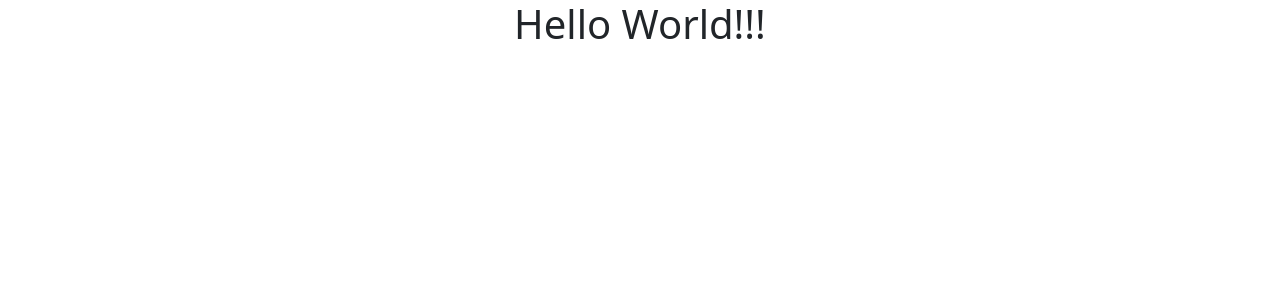
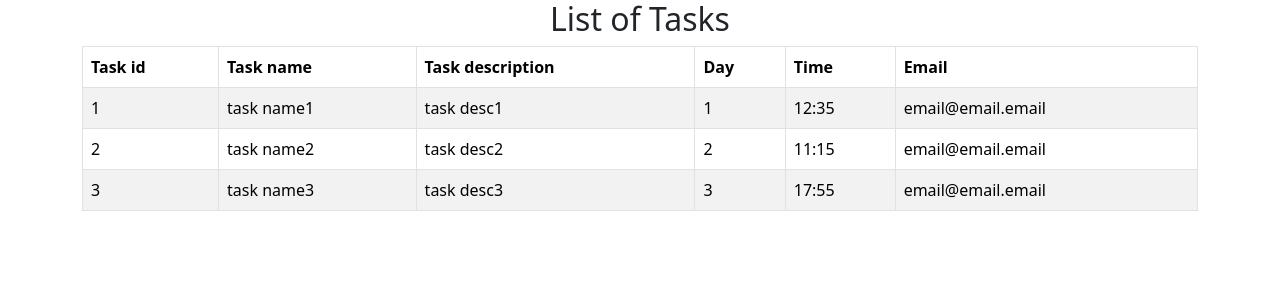
Before and after one commit to Easyfumi/task-web-frontend, a React (Vite) app in the folder task-frontend/: page / in a window 1280 px wide. Shown: the top 300 px of the page. Built offline with nearby package versions, Linux system fonts and the light colour scheme.

Commit message:
table for list of tasks

```diff
--- a/task-frontend/src/App.jsx
+++ b/task-frontend/src/App.jsx
@@ -1,11 +1,11 @@
 import './App.css'
-import HelloWorld from './HelloWorld'
+import ListTaskComponent from './components/ListTaskComponent'
 
 function App() {
 
   return (
     <>
-    <HelloWorld />
+    <ListTaskComponent />
     </>
   )
 }
--- /dev/null
+++ b/task-frontend/src/components/ListTaskComponent.jsx
@@ -0,0 +1,69 @@
+import React from 'react'
+
+const ListTaskComponent = () => {
+   const dummyData = [
+      {
+         "id":1,
+         "nameOfTask": "task name1 ",
+         "description": "task desc1",
+         "day": 1,
+         "time": "12:35",
+         "email": "email@email.email"
+     },
+     {
+         "id":2,
+         "nameOfTask": "task name2 ",
+         "description": "task desc2",
+         "day": 2,
+         "time": "11:15",
+         "email": "email@email.email"
+      },
+      {
+         "id":3,
+         "nameOfTask": "task name3 ",
+         "description": "task desc3",
+         "day": 3,
+         "time": "17:55",
+         "email": "email@email.email"
+      }
+   ]
+
+
+
+
+  return (
+    <div className='container'>
+      <h2 className='text-center'>List of Tasks</h2>
+      <table className='table table-striped table-bordered'>
+         <thead>
+            <tr>
+               <th>Task id</th>
+               <th>Task name</th>
+               <th>Task description</th>
+               <th>Day</th>
+               <th>Time</th>
+               <th>Email</th>
+            </tr>
+         </thead>
+         <tbody>
+            {
+               dummyData.map(task =>
+                  <tr key = {task.id}>
+                     <td>{task.id}</td>
+                     <td>{task.nameOfTask}</td>
+                     <td>{task.description}</td>
+                     <td>{task.day}</td>
+                     <td>{task.time}</td>
+                     <td>{task.email}</td>
+                  </tr>)
+            }
+         </tbody>
+      </table>
+
+
+
+    </div>
+  )
+}
+
+export default ListTaskComponent
```
